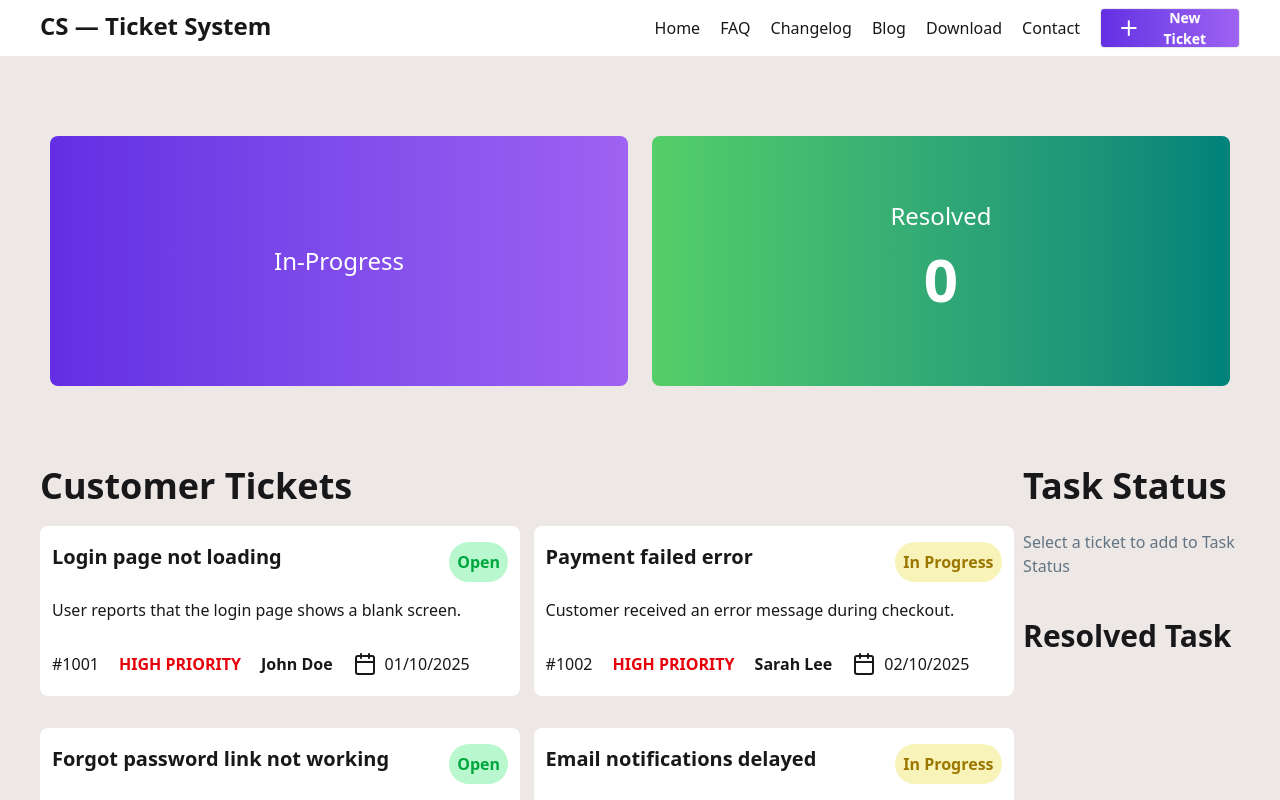
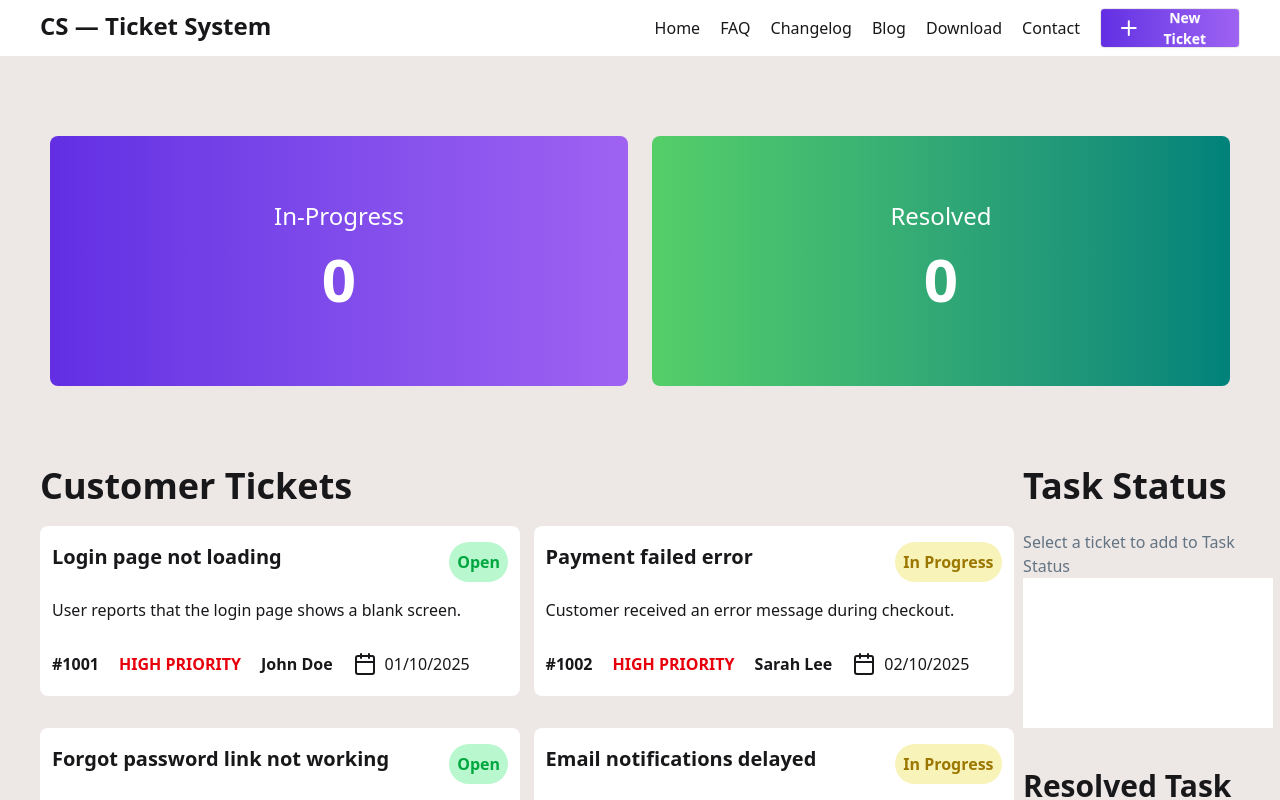
Before and after one commit to tahmid112303/Assignment-7, a React (Vite) app: page / in a window 1280 px wide. Shown: the top 800 px of the page. Built offline with nearby package versions, Linux system fonts and the light colour scheme.

Commit message:
dynamic functionality

```diff
--- a/package.json
+++ b/package.json
@@ -14,6 +14,7 @@
     "lucide-react": "^0.545.0",
     "react": "^19.1.1",
     "react-dom": "^19.1.1",
+    "react-toastify": "^11.0.5",
     "tailwindcss": "^4.1.14"
   },
   "devDependencies": {
--- a/src/App.jsx
+++ b/src/App.jsx
@@ -1,26 +1,48 @@
 
-import { Suspense } from 'react'
+import { Suspense, useState } from 'react'
 import './App.css'
 import Cards from './Cards'
 import Footer from './Footer'
 import './index.css'
 import Nav from './Nav'
 import Ticket from './Ticket'
+import React from 'react';
+import { ToastContainer, toast } from 'react-toastify';
 
 const fetchPromise=fetch("ticketData.json")
 .then(res=>res.json())
 
+
 function App() {
 
+  const [countProgress,setCountProgress]=useState(0)
+
+  const [countResolved,setCountResolved]=useState(0)
+
+  const [visible,setVisible]=useState(false)
+
+  function handleProgress(){
+    setCountProgress(countProgress+1)
+    toast("In Progress!")
+  }
+
+  const handleResolved=()=>{
+    setCountResolved(countResolved+1)
+  }
+
+  function handleVisible(){
+    setVisible(true)
+  }
 
   return (
     <>
       <Nav></Nav>
-      <Cards></Cards>
+      <Cards countProgress={countProgress} countResolved={countResolved}></Cards>
       <Suspense fallback={<span className="loading loading-spinner loading-xl"></span>}>
-      <Ticket fetchPromise={fetchPromise}></Ticket>
+      <Ticket fetchPromise={fetchPromise} handleProgress={handleProgress} handleResolved={handleResolved} visible={visible}></Ticket>
       </Suspense>
       <Footer></Footer>
+      <ToastContainer></ToastContainer>
     </>
   )
 }
--- a/src/Cards.jsx
+++ b/src/Cards.jsx
@@ -1,13 +1,13 @@
 import React from 'react';
 
-const Cards = ({inProgress,increment}) => {
+const Cards = ({countProgress,countResolved}) => {
     return (
         <div className='flex gap-[24px] mx-[50px] mt-[80px]'>
-            <div className='h-[250px] w-[700px] bg-linear-to-r from-[#632EE3] to-[#9F62F2] rounded-[8px] flex flex-col justify-center items-center text-[24px] text-white' onClick={increment}> {increment} In-Progress  <span className='font-semibold text-white text-[60px]'></span>
+            <div className='h-[250px] w-[700px] bg-linear-to-r from-[#632EE3] to-[#9F62F2] rounded-[8px] flex flex-col justify-center items-center text-[24px] text-white' > In-Progress <span className='font-semibold text-white text-[60px]'>{countProgress}</span>
 
             </div>
 
-            <div className='h-[250px] w-[700px] bg-linear-to-r from-[#54CF68] to-[#00827A] rounded-[8px] flex flex-col justify-center items-center text-[24px] text-white'> Resolved  <span className='font-semibold text-white text-[60px]'>0</span>
+            <div className='h-[250px] w-[700px] bg-linear-to-r from-[#54CF68] to-[#00827A] rounded-[8px] flex flex-col justify-center items-center text-[24px] text-white'> Resolved  <span className='font-semibold text-white text-[60px]'>{countResolved}</span>
 
 
             </div>
--- /dev/null
+++ b/src/TaskStatus.jsx
@@ -0,0 +1,11 @@
+import React from 'react';
+
+const TaskStatus = ({visible}) => {
+    return (
+        <div className={`w-[250px] h-[150px] bg-white ml-[20px] ${visible}`}>
+
+        </div>
+    );
+};
+
+export default TaskStatus;
--- a/src/Ticket.jsx
+++ b/src/Ticket.jsx
@@ -1,16 +1,11 @@
-import React, { use, useState } from 'react';
+import React, { use } from 'react';
 import Tickets from './Tickets';
 import Cards from './Cards';
+import TaskStatus from './TaskStatus';
 
 
-const Ticket = ({fetchPromise}) => {
-  const [inProgress, setInProgress]=useState(0)
+const Ticket = ({fetchPromise,handleProgress,visible}) => {
 
-  function increment(){
-      setInProgress(inProgress+1)
-  }
-
-  <Cards increment={increment} inProgress={inProgress}></Cards>
 
     const data=use(fetchPromise)
     console.log(data);
@@ -25,7 +20,7 @@ const Ticket = ({fetchPromise}) => {
             {
                 data.map(data=><Tickets
                 key={data.id}
-                increment={increment}
+                handleProgress={handleProgress}
                 data={data}
                 ></Tickets>)
             }
@@ -36,6 +31,7 @@ const Ticket = ({fetchPromise}) => {
            <div>
               <h1 className='text-4xl font-semibold mt-[80px] ml-[20px]'>Task Status</h1> <br />
               <p className='ml-[20px] text-[#627382]'>Select a ticket to add to Task Status</p>
+              <TaskStatus visible={visible}></TaskStatus>
               <p className=' text-3xl font-semibold mt-[40px] ml-[20px]'>Resolved Task</p>
             </div>
 
--- a/src/Tickets.jsx
+++ b/src/Tickets.jsx
@@ -3,12 +3,12 @@ import React from 'react';
 
 
 
-const Tickets = ({data,increment}) => {
+const Tickets = ({data,handleProgress}) => {
 
     const ticketData=data
     return (
         <div className='bg-white h-[170px] w-[480px] rounded-[8px] pl-3 cursor-pointer max-sm:h-auto
-         max-sm:w-auto ' onClick={()=>increment}>
+         max-sm:w-auto ' onClick={handleProgress} >
             <div className=' flex justify-between mt-4'>
                 <h1 className='text-[20px] font-bold'>{ticketData.title}</h1>
                 <div className={`font-bold mr-3 ${ticketData.status=== 'Open' ?'text-green-600 bg-[#B9F8CF] p-2 rounded-4xl': ticketData.status==="In Progress" ?
@@ -18,7 +18,7 @@ const Tickets = ({data,increment}) => {
             <div className='mt-4'>{ticketData.description}</div>
 
             <div className='flex gap-5 mt-[30px]'>
-                <p>#{ticketData.id}</p>
+                <p className='font-semibold'>#{ticketData.id}</p>
                 <p className={`font-bold ${ticketData.priority?.toLowerCase()==='low priority' ? 'text-green-600': ticketData.priority?.toLowerCase()===
                 'high priority' ? 'text-red-600' : ticketData.priority?.toLowerCase()==='medium priority' ? 'text-yellow-600' : ''}`}>
                 {ticketData.priority}</p>
```
Also changed, not shown: 1 other file (tests, documents, lock files or other folders).
